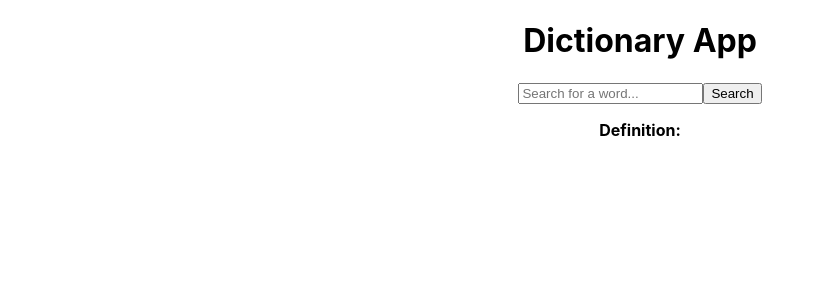
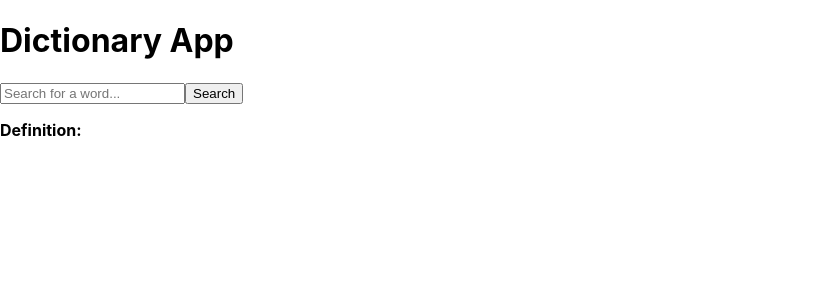
Before and after one commit to inkersal501/xdictionary, a React (Create React App) app: page / in a window 1280 px wide. Shown: the top 300 px of the page, without its empty margins (0-825 px from the left). Built offline with nearby package versions, Linux system fonts and the light colour scheme.

Commit message:
bug fixes

```diff
--- a/src/App.css
+++ b/src/App.css
@@ -1,3 +1,3 @@
 .App {
-  text-align: center;
+  text-align: start;
 }
--- a/src/App.js
+++ b/src/App.js
@@ -38,6 +38,7 @@ function App() {
       <p><b>Definition:</b></p>
 
       {showDef && <p style={{marginTop:"20px"}}>{def}</p> }
+
     </div>
   );
 }
```
